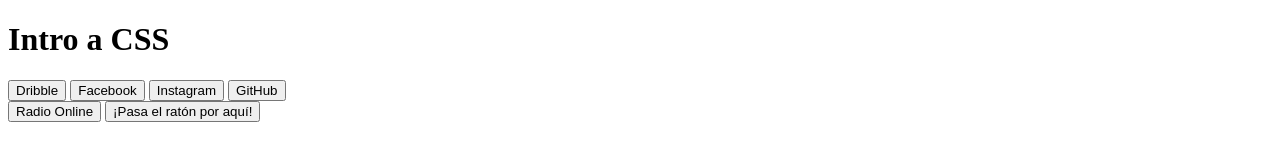
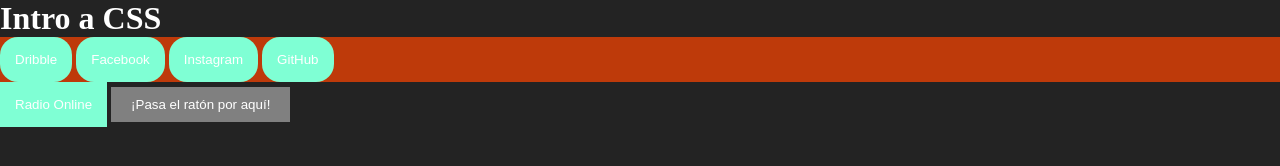
Before and after one commit to EmaREGO/web-c-fundamentos-desarrollo-web, a plain HTML site: page index.html in a window 1280 px wide. Drawn offline with Linux system fonts and the light colour scheme; the site is published under a folder, as on GitHub Pages, so addresses that start at the root find nothing.

Commit message:
Fix: Arreglo en ruta principal para css

```diff
--- a/index.html
+++ b/index.html
@@ -3,7 +3,7 @@
 <head>
     <meta charset="UTF-8">
     <meta name="viewport" content="width=device-width, initial-scale=1.0">
-    <link rel="stylesheet" href="/01-intro-css/style.css">
+    <link rel="stylesheet" href="./01-intro-css/style.css">
     <link rel="icon" href="assets/buscar.png">
     <title>01-Intro-CSS</title>
 </head>
```
